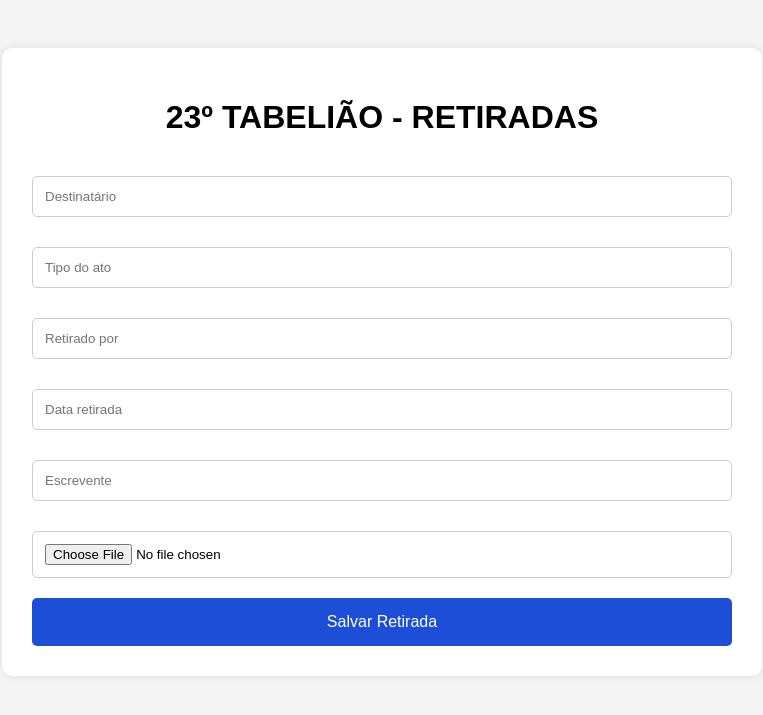
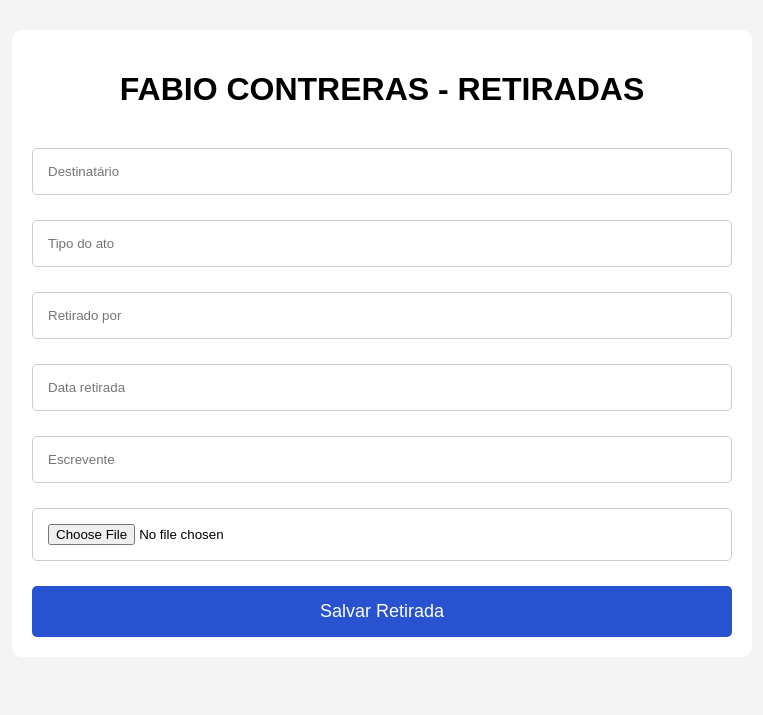
Before and after one commit to puntax23-svg/retiradas-cartorio, a Flask app: page / in a window 1280 px wide. Shown: the top 715 px of the page, without its empty margins (258-1021 px from the left). Run offline with Flask 3, Linux system fonts and the light colour scheme.

Commit message:
Update index.html

```diff
--- a/templates/index.html
+++ b/templates/index.html
@@ -5,37 +5,33 @@
 
     <meta charset="UTF-8">
 
-    <title>
-        23º Tabelião - Retiradas
-    </title>
+    <title>Fabio Contreras - Retiradas</title>
 
     <style>
 
         body{
             font-family: Arial;
             background: #f4f4f4;
-            padding: 40px;
         }
 
         .container{
+            width: 700px;
+            margin: auto;
             background: white;
-            padding: 30px;
+            padding: 20px;
+            margin-top: 30px;
             border-radius: 10px;
-            max-width: 700px;
-            margin: auto;
-            box-shadow: 0 0 10px rgba(0,0,0,0.1);
         }
 
         h1{
             text-align: center;
-            margin-bottom: 30px;
+            margin-bottom: 40px;
         }
 
         input{
             width: 100%;
-            padding: 12px;
-            margin-top: 10px;
-            margin-bottom: 20px;
+            padding: 15px;
+            margin-bottom: 25px;
             border: 1px solid #ccc;
             border-radius: 5px;
             box-sizing: border-box;
@@ -44,16 +40,16 @@
         button{
             width: 100%;
             padding: 15px;
-            background: #1d4ed8;
+            background: #2952d1;
             color: white;
             border: none;
             border-radius: 5px;
-            font-size: 16px;
+            font-size: 18px;
             cursor: pointer;
         }
 
         button:hover{
-            background: #2563eb;
+            background: #1d3ea3;
         }
 
     </style>
@@ -64,9 +60,7 @@
 
     <div class="container">
 
-        <h1>
-            23º TABELIÃO - RETIRADAS
-        </h1>
+        <h1>FABIO CONTRERAS - RETIRADAS</h1>
 
         <form
             action="/salvar"
@@ -76,13 +70,13 @@
 
             <input
                 type="text"
-                name="destinatario"
+                name="nome"
                 placeholder="Destinatário"
             >
 
             <input
                 type="text"
-                name="tipo_ato"
+                name="ato"
                 placeholder="Tipo do ato"
             >
 
@@ -106,7 +100,8 @@
 
             <input
                 type="file"
-                name="pdf"
+                name="arquivo"
+                required
             >
 
             <button type="submit">
```
